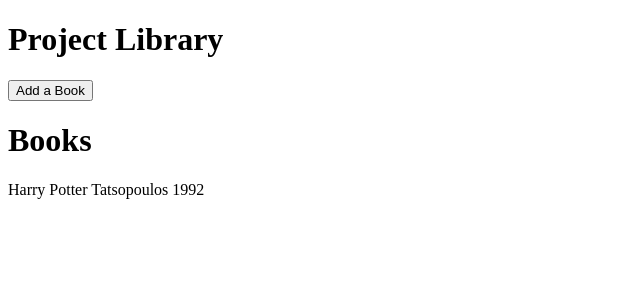
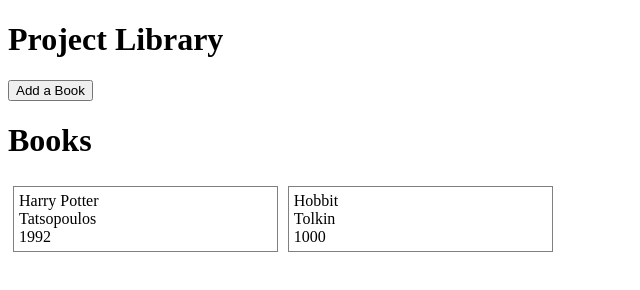
Before and after one commit to earnBill/OdinFullStackJavaScript, a plain HTML site: page OrganizingYourJavascriptCode/ProjectLibrary/index.html in a window 1280 px wide. Shown: the whole page, without its empty margins (0-640 px from the left). Drawn offline with Linux system fonts and the light colour scheme.

Commit message:
Finish book display as card

```diff
--- a/OrganizingYourJavascriptCode/ProjectLibrary/code.js
+++ b/OrganizingYourJavascriptCode/ProjectLibrary/code.js
@@ -27,25 +27,44 @@ function Book(title, author, pages, read) {
     }
 }
 
+function createBook(bookName) {
+    const card = document.createElement('div');
+    const title = document.createElement('div');
+    const author = document.createElement('div');
+    const year = document.createElement('div');
+
+    card.classList.add('card');
+    container.appendChild(card);
+
+    title.textContent = bookName.title;
+    card.appendChild(title).classList.add('title');
+
+    card.appendChild(author).classList.add('author');
+    author.textContent = bookName.author;
+
+    card.appendChild(year).classList.add('year');
+    year.textContent = bookName.pages;
+}
+
 function addBookToLibrary(library) {
 
 }
 
 function showLibrary(library) {
     for (let book of library) {
-        const div = document.createElement('div')
+        // const div = document.createElement('div')
 
-        let text = book.title + " " + book.author + ' ' + book.pages;
-        div.textContent = text;
-        container.appendChild(div);
+        // let text = book.title + " " + book.author + ' ' + book.pages;
+        // div.textContent = text;
+        // container.appendChild(div);
 
-
+        createBook(book);
         console.log(book);
 
     }
 }
 
 myLibrary[0] = new Book('Harry Potter', 'Tatsopoulos', 1992, true);
-
+myLibrary[1] = new Book('Hobbit', 'Tolkin', 1000, false);
 
 showLibrary(myLibrary);
--- a/OrganizingYourJavascriptCode/ProjectLibrary/index.html
+++ b/OrganizingYourJavascriptCode/ProjectLibrary/index.html
@@ -32,8 +32,9 @@
             <button>Cancel</button>
         </form>
     </dialog>
+    <h1>Books</h1>
     <div class="container">
-        <h1>Books</h1>
+
     </div>
 </body>
 </html>
--- a/OrganizingYourJavascriptCode/ProjectLibrary/style.css
+++ b/OrganizingYourJavascriptCode/ProjectLibrary/style.css
@@ -0,0 +1,19 @@
+
+dialog div {
+    margin: 5px;
+    display: flex;
+    justify-content:space-between;
+}
+
+.container {
+    display: flex;
+
+}
+
+.container .card {
+    border: 1px solid grey;
+    min-width: 20%;
+    margin: 5px;
+    padding: 5px;
+
+}
```
